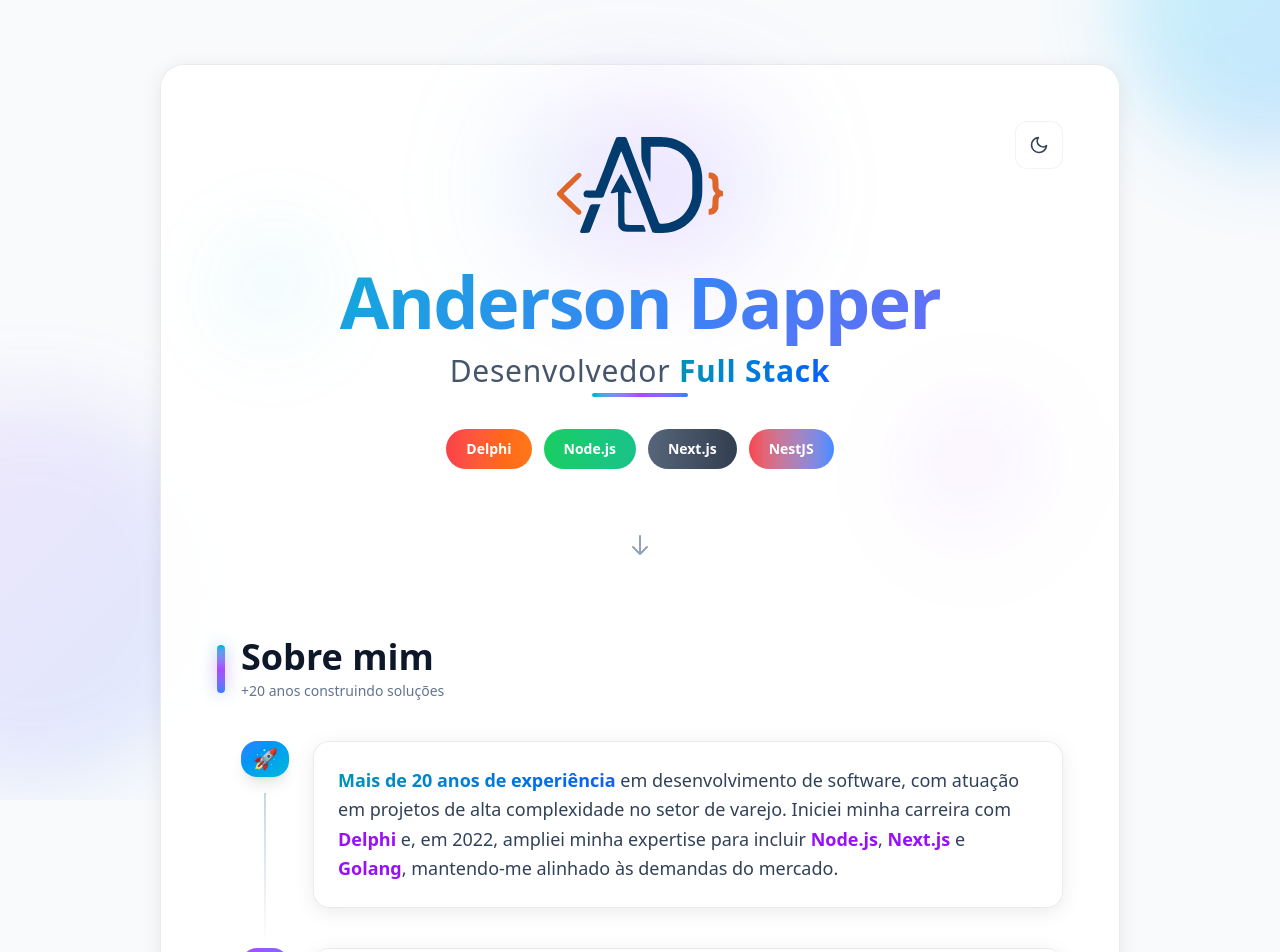
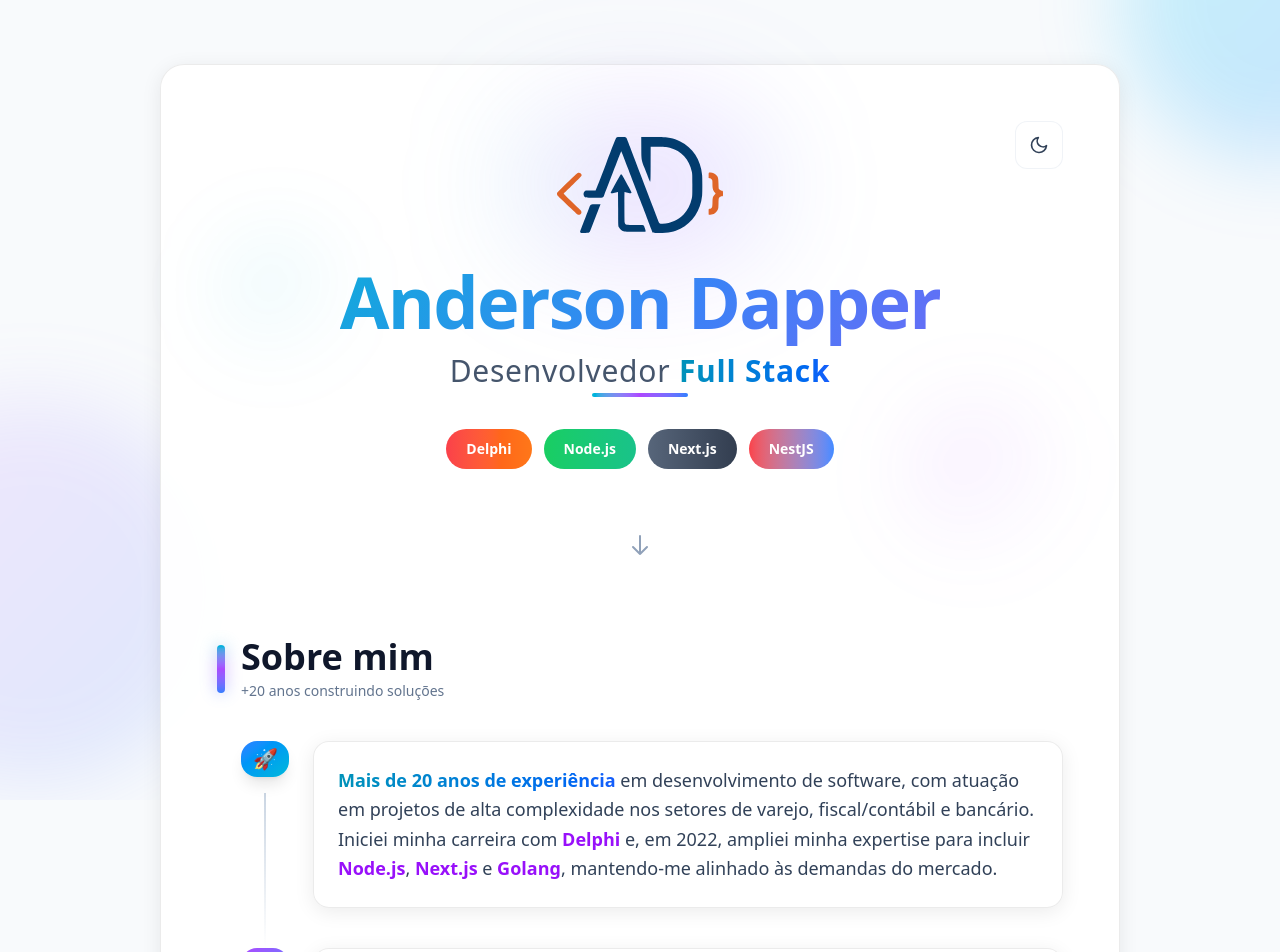
Before and after one commit to toppermitz/andersondapper, a Next.js app: page / in a window 1280 px wide. Shown: the top 952 px of the page. Built offline with nearby package versions, Linux system fonts and the light colour scheme.

Commit message:
copy: adiciona experiência em fiscal/contábil e bancário

```diff
--- a/src/components/About.tsx
+++ b/src/components/About.tsx
@@ -77,7 +77,7 @@ export default function About() {
           glowColor="bg-cyan-500"
           delay="delay-100"
         >
-          <Highlight>Mais de 20 anos de experiência</Highlight> em desenvolvimento de software, com atuação em projetos de alta complexidade no setor de varejo. Iniciei minha carreira com <Tech>Delphi</Tech> e, em 2022, ampliei minha expertise para incluir <Tech>Node.js</Tech>, <Tech>Next.js</Tech> e <Tech>Golang</Tech>, mantendo-me alinhado às demandas do mercado.
+          <Highlight>Mais de 20 anos de experiência</Highlight> em desenvolvimento de software, com atuação em projetos de alta complexidade nos setores de varejo, fiscal/contábil e bancário. Iniciei minha carreira com <Tech>Delphi</Tech> e, em 2022, ampliei minha expertise para incluir <Tech>Node.js</Tech>, <Tech>Next.js</Tech> e <Tech>Golang</Tech>, mantendo-me alinhado às demandas do mercado.
         </TimelineItem>
 
         <TimelineItem
```
